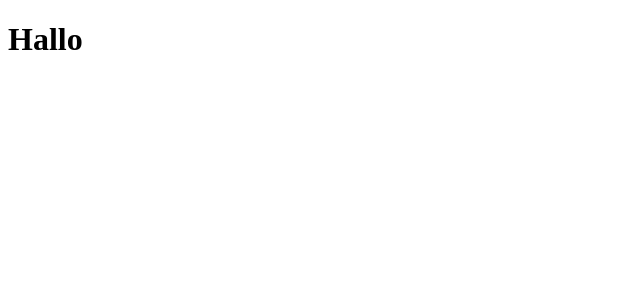
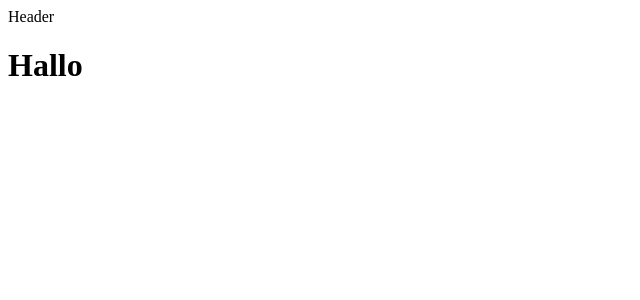
Before and after one commit to just1programmer/learn-java-the-fun-way, a React (Create React App) app in the folder learn-java-the-fun-way/: page / in a window 1280 px wide. Shown: the top 300 px of the page, without its empty margins (0-640 px from the left). Built offline with nearby package versions, Linux system fonts and the light colour scheme.

Commit message:
Added @material-ui/core as a project dependency As we will use MATERIAL-UI for building our UI .

```diff
--- a/learn-java-the-fun-way/package.json
+++ b/learn-java-the-fun-way/package.json
@@ -3,6 +3,7 @@
   "version": "0.1.0",
   "private": true,
   "dependencies": {
+    "@material-ui/core": "^4.12.3",
     "@testing-library/jest-dom": "^5.16.2",
     "@testing-library/react": "^12.1.3",
     "@testing-library/user-event": "^13.5.0",
--- a/learn-java-the-fun-way/src/App.js
+++ b/learn-java-the-fun-way/src/App.js
@@ -79,12 +79,14 @@ import Nginx from './pages/nginx'
 import What_is_scaling from './pages/what-is-scaling'
 import Home from './pages/home'
 import Sign_up from './pages/sign-up'
+import Header from './components/Header'
 
 
 const App = ()=> {
     return(
         <Router>
             {/*Here we will use a Header component */}
+            <Header/>
             <h1>Hallo</h1>
             <Routes>
                 <Route path="/"/>
--- /dev/null
+++ b/learn-java-the-fun-way/src/components/Header.js
@@ -0,0 +1,9 @@
+import React from 'react'
+
+function Header() {
+  return (
+    <div>Header</div>
+  )
+}
+
+export default Header
--- a/learn-java-the-fun-way/src/pages/ErrorPage.js
+++ b/learn-java-the-fun-way/src/pages/ErrorPage.js
@@ -2,7 +2,7 @@ import React from 'react'
 
 function ErrorPage() {
   return (
-    <div>ErrorPage</div>
+    <div>404 PAGE NOT FOUND</div>
   )
 }
 
```
Also changed, not shown: 1 other file (tests, documents, lock files or other folders).
